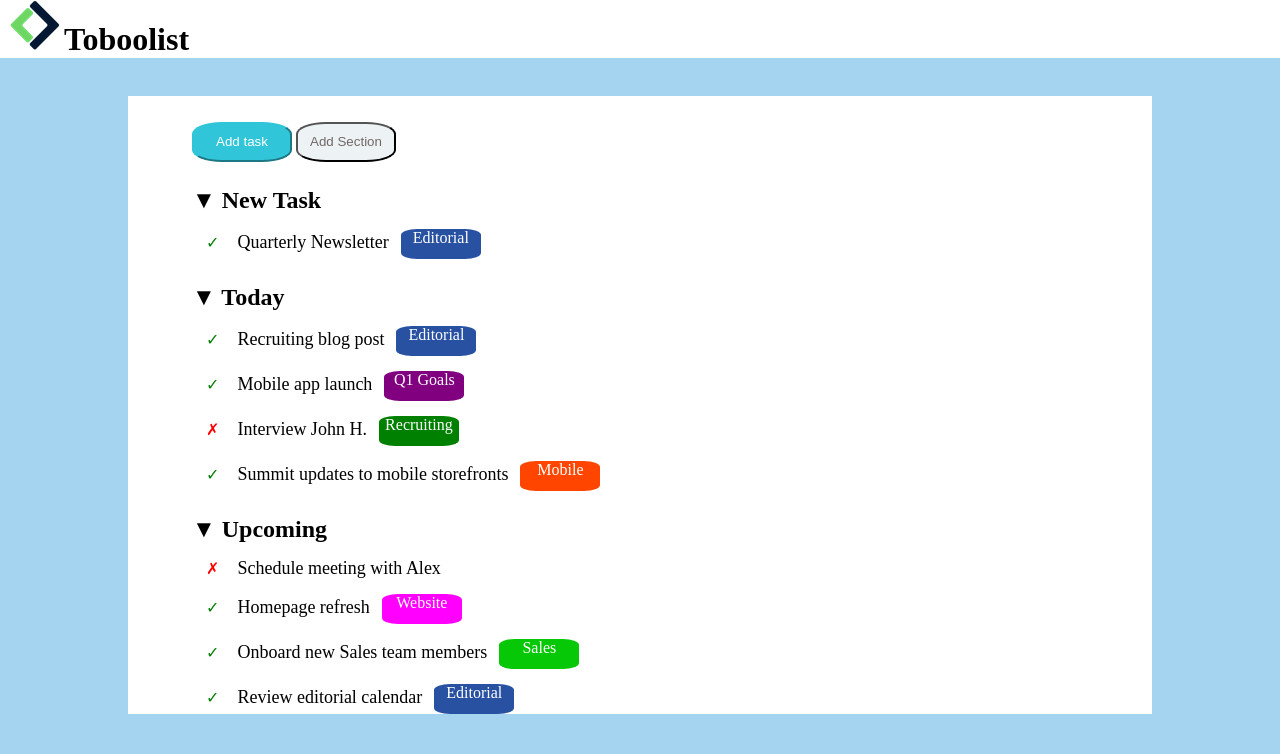
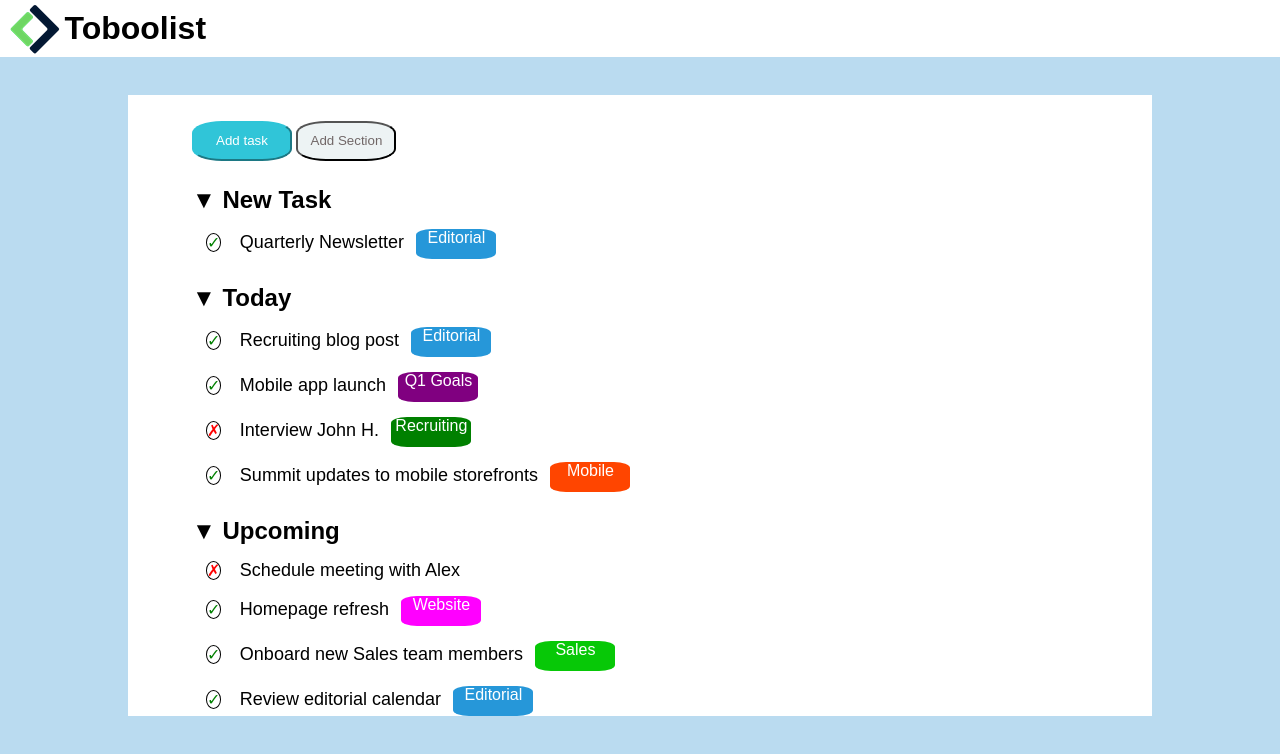
Before and after one commit to michelangelomancini4/html-css-toboolist, a plain HTML site: page index.html in a window 1280 px wide. Drawn offline with Linux system fonts and the light colour scheme.

Commit message:
esercizio completato

```diff
--- a/css/boolistcss.css
+++ b/css/boolistcss.css
@@ -5,7 +5,8 @@
 
 }
 body{
-    background-color: rgb(165, 212, 241);
+    background-color: rgb(186, 219, 240);
+    font-family: Arial, Helvetica, sans-serif;
 
 }
 /* regole header */
@@ -17,9 +18,15 @@ header{
     margin-left: 10px;
 
 }
+#romboolean{
+    vertical-align: middle;
+}
 h1{
     display: inline-block;
-    font-size: 40 px;
+    padding-bottom: 10px;
+    padding-top: 10px;
+    vertical-align: middle;
+
 }
 /* regole main */
 main{
@@ -56,11 +63,17 @@ button{
     margin-top: 15px;
 }
 .valid{
+    background-color: white;
+    border: solid 1px black;
+    border-radius: 50%;
     color: green;
     margin-left: 14px;
 
 }
 .invalid{
+    background-color: white;
+    border: solid 1px black;
+    border-radius: 50%;
     color: red;
     margin-left: 14px;
 }
@@ -68,14 +81,15 @@ button{
     font-size: 18px;
     margin-left: 14px;
 }
+/* riquadri */
 .riquadro{
     display: inline-block;
     width: 80px;
     height: 30px;
     font-size: 13 px;
     color: white;
-    background-color: rgb(40, 81, 162);
-    background-size: 70px;
+    background-color: rgb(38, 151, 217);
+    background-size: 80px;
     border-radius: 20%;
     text-align: center;
     vertical-align: middle;
--- a/index.html
+++ b/index.html
@@ -9,7 +9,7 @@
     <!-- logo -->
     <header>
         <div id="logo">
-            <img src="img/img/Logo.png" alt="logo ToBooList">
+            <img id="romboolean" src="img/img/Logo.png" alt="logo ToBooList">
             <h1>Toboolist</h1>
         </div>
 
```
